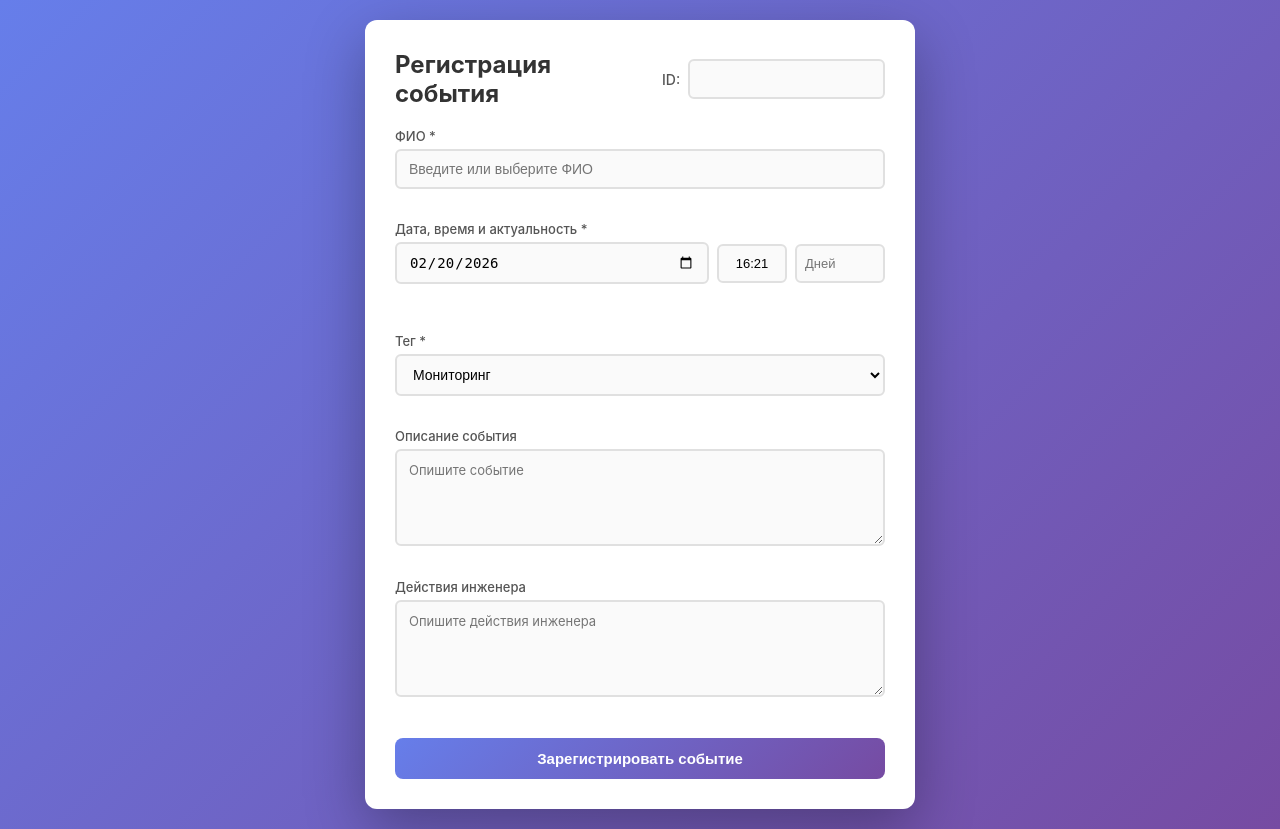
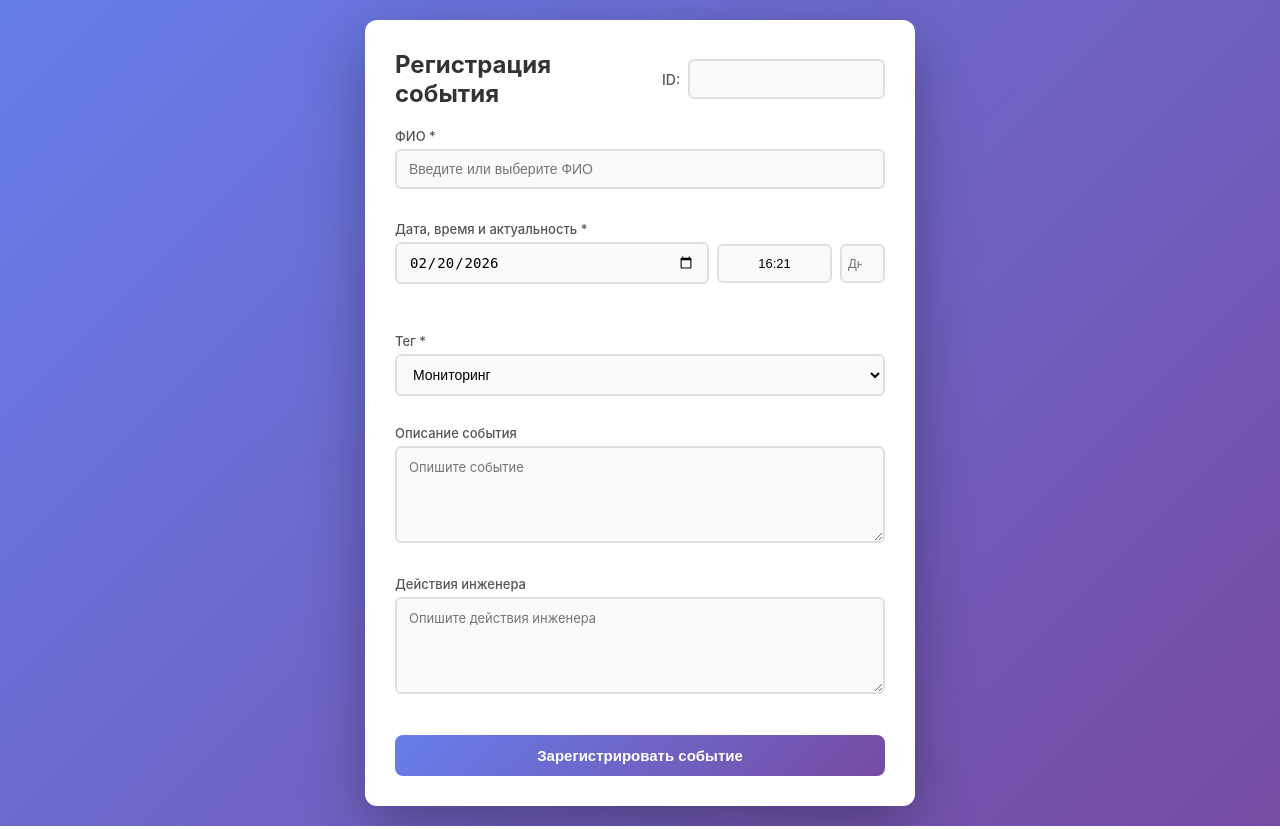
Before and after one commit to cellardoooor/sql_reports, a Flask app: page / in a window 1280 px wide. Run offline with Flask 3, Linux system fonts and the light colour scheme.

Commit message:
edit reports

```diff
--- a/incident_form/app/templates/index.html
+++ b/incident_form/app/templates/index.html
@@ -46,7 +46,7 @@
                 <span class="error" id="validity_days-error"></span>
             </div>
 
-            <div class="form-group">
+            <div class="form-group compact">
                 <label for="tag">Тег *</label>
                 <select id="tag" name="tag" required>
                     <option value="Мониторинг" selected>Мониторинг</option>
--- a/incident_form/static/css/style.css
+++ b/incident_form/static/css/style.css
@@ -48,11 +48,11 @@ h1 {
 }
 
 .id-field-wrapper input {
-    width: 70px;
-    padding: 8px 10px;
+    width: 30px;
+    padding: 6px 6px;
     border: 2px solid #e0e0e0;
     border-radius: 6px;
-    font-size: 14px;
+    font-size: 13px;
     text-align: center;
 }
 
@@ -121,19 +121,19 @@ textarea {
 }
 
 .datetime-row input[type="text"] {
-    flex: 0.8;
-    min-width: 60px;
-    max-width: 70px;
+    flex: 1.3;
+    min-width: 80px;
+    max-width: 115px;
     text-align: center;
     padding: 10px 8px;
     font-size: 13px;
 }
 
 .datetime-row input[type="number"] {
-    flex: 1;
-    min-width: 70px;
-    max-width: 90px;
-    padding: 10px 8px;
+    flex: 0.5;
+    min-width: 45px;
+    max-width: 45px;
+    padding: 10px 6px;
     font-size: 13px;
 }
 
--- a/incident_form/static/js/main.js
+++ b/incident_form/static/js/main.js
@@ -126,7 +126,8 @@ async function handleSubmit(e) {
         const result = await response.json();
 
         if (result.success) {
-            showToast(result.message, 'success');
+            const messageWithId = `${result.message} (ID: ${result.id})`;
+            showToast(messageWithId, 'success');
             saveFIO(formData.fio);
             resetForm();
         } else {
```
Also changed, not shown: incident_form/app/models.py (+16 -2 lines).
